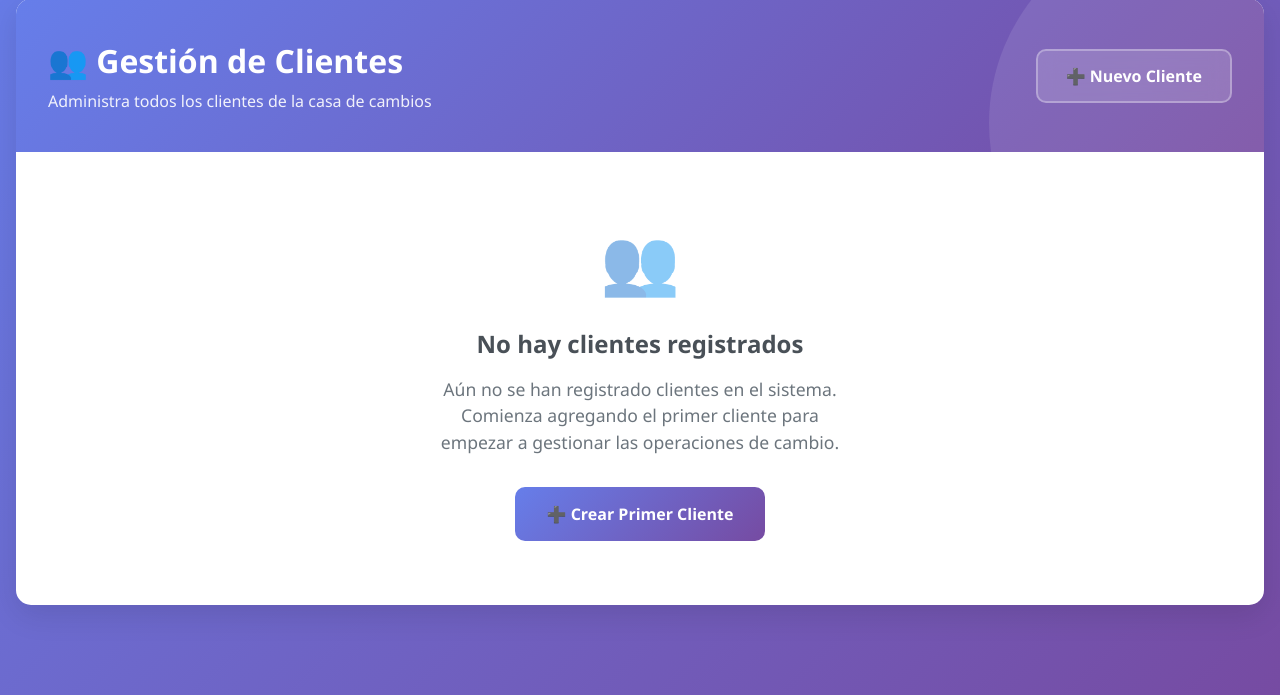
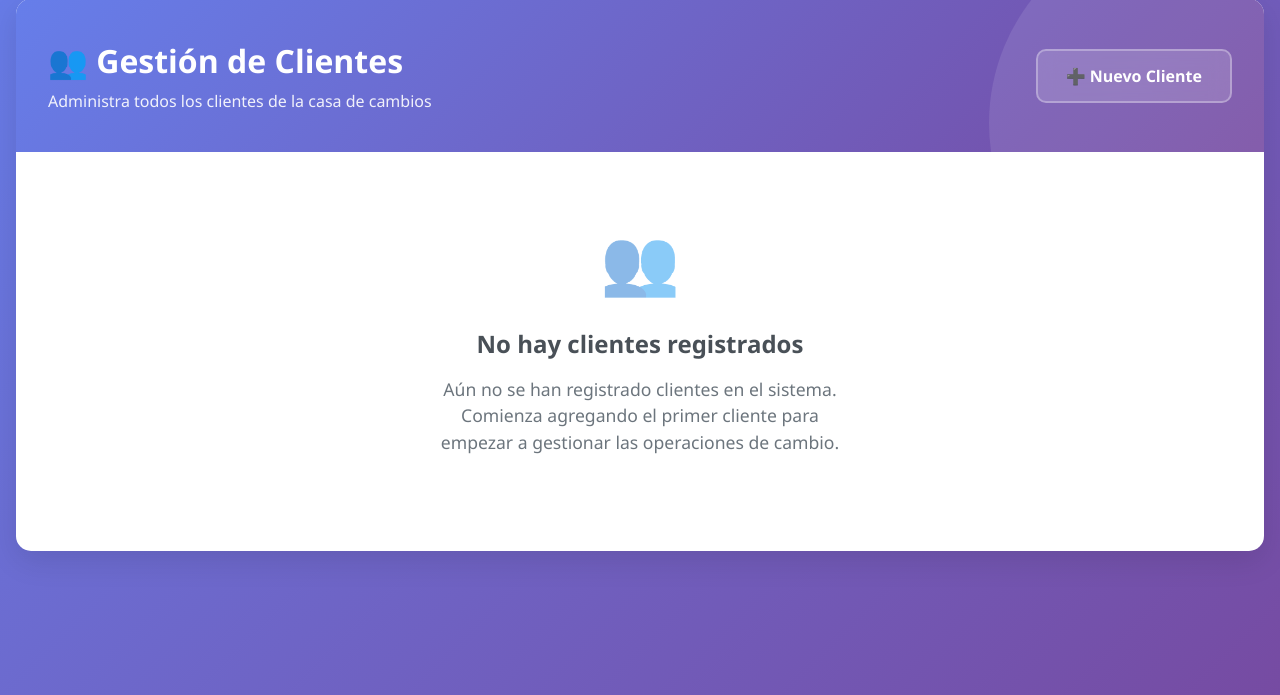
Before and after one commit to AnhiT-O/proyectoIS, a Django app: template proyecto/clientes/templates/clientes/cliente_lista.html in a window 1280 px wide. Shown: the part 105-800 px from the top of the page. Run offline with Django 5.2, Linux system fonts and the light colour scheme; the template is opened without the code that fills it, so the values that code supplies are empty.

Commit message:
corrección de botón cliente de más

```diff
--- a/proyecto/clientes/templates/clientes/cliente_lista.html
+++ b/proyecto/clientes/templates/clientes/cliente_lista.html
@@ -483,9 +483,6 @@
             <div class="no-clientes-icon">👥</div>
             <h3>No hay clientes registrados</h3>
             <p>Aún no se han registrado clientes en el sistema. Comienza agregando el primer cliente para empezar a gestionar las operaciones de cambio.</p>
-            <a href="{% url 'clientes:cliente_crear' %}" class="btn-crear-primero">
-                ➕ Crear Primer Cliente
-            </a>
         </div>
     {% endif %}
 </div>
```
